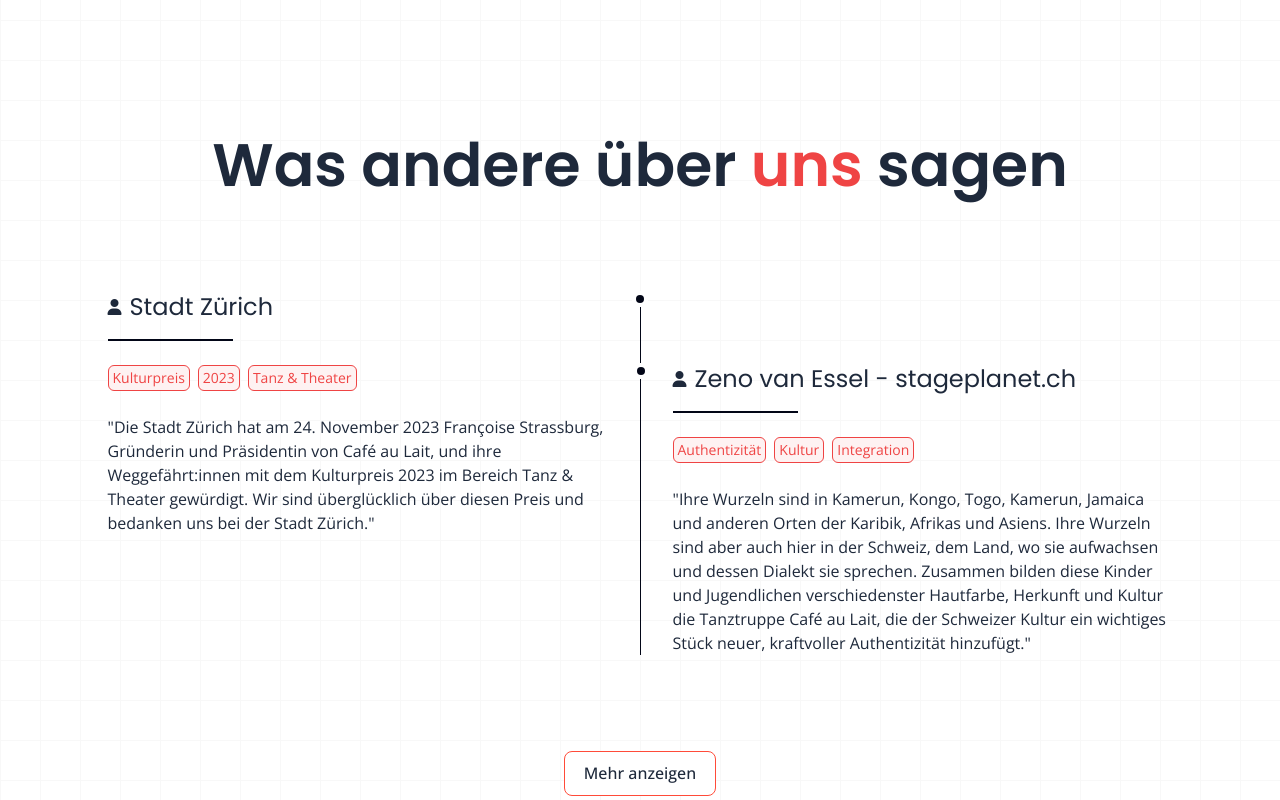
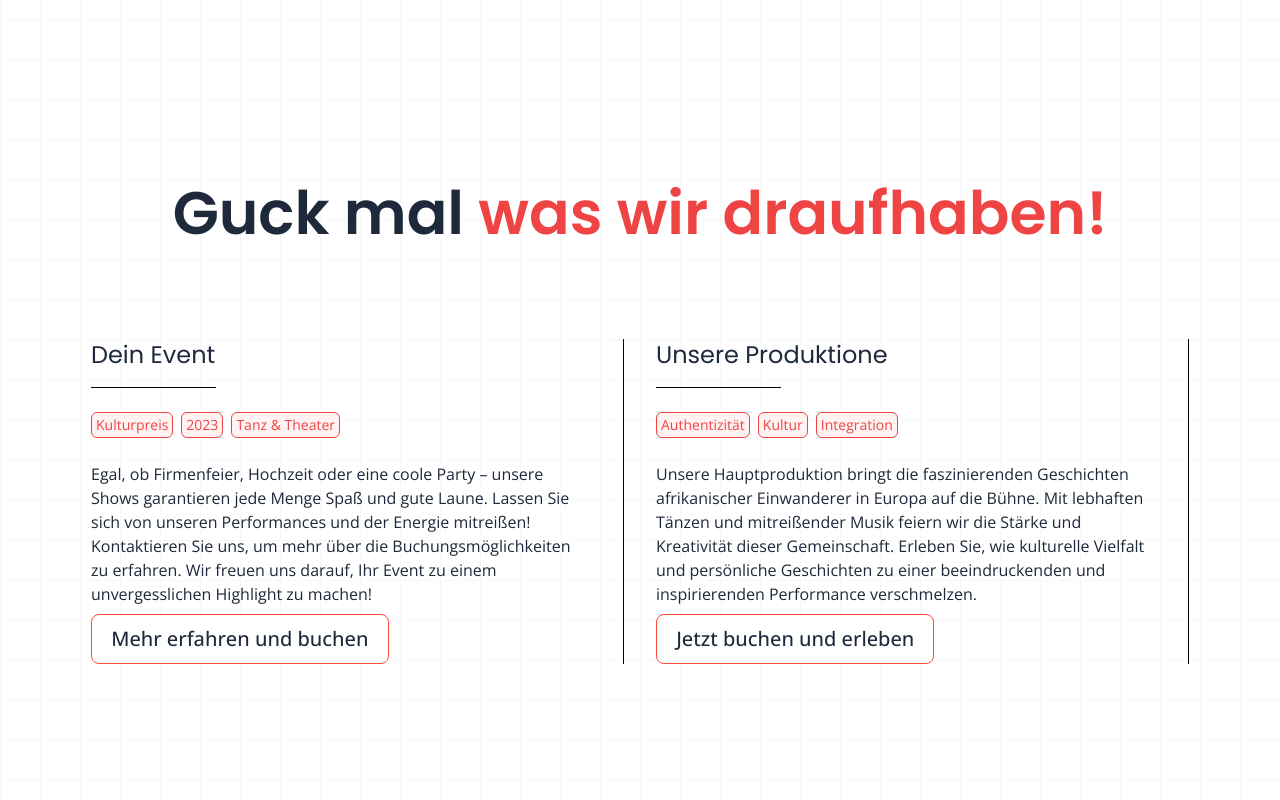
Before and after one commit to vntero/cafeaulait, a SvelteKit app: page / in a window 1280 px wide. Shown: the part 2260-3060 px from the top of the page. Built offline with nearby package versions, Linux system fonts and the light colour scheme.

Commit message:
finishes setting up boilerplate shows section

```diff
--- a/src/components/Shows.svelte
+++ b/src/components/Shows.svelte
@@ -1,58 +1,65 @@
 <script>
-    import ShowsCard from "./ShowsCard.svelte";
     import SectionWrapper from "./SectionWrapper.svelte";
 
-    let lim = true;
-
+    // Simplified showsList with exactly 2 items
     let showsList = [
         {
-            name: "Stadt Zürich",
-            review: `"Die Stadt Zürich hat am 24. November 2023 Françoise Strassburg, Gründerin und Präsidentin von Café au Lait, und ihre Weggefährt:innen mit dem Kulturpreis 2023 im Bereich Tanz & Theater gewürdigt. Wir sind überglücklich über diesen Preis und bedanken uns bei der Stadt Zürich."`,
+            name: "Dein Event",
+            review: `Egal, ob Firmenfeier, Hochzeit oder eine coole Party – unsere Shows garantieren jede Menge Spaß und gute Laune. Lassen Sie sich von unseren Performances und der Energie mitreißen! Kontaktieren Sie uns, um mehr über die Buchungsmöglichkeiten zu erfahren. Wir freuen uns darauf, Ihr Event zu einem unvergesslichen Highlight zu machen!`,
             features: [
                 "Kulturpreis",
                 "2023",
                 "Tanz & Theater",
             ],
+            buttonText: "Mehr erfahren und buchen"
         },
         {
-            name: "Zeno van Essel - stageplanet.ch",
-            review: `"Ihre Wurzeln sind in Kamerun, Kongo, Togo, Kamerun, Jamaica und anderen Orten der Karibik, Afrikas und Asiens. Ihre Wurzeln sind aber auch hier in der Schweiz, dem Land, wo sie aufwachsen und dessen Dialekt sie sprechen. Zusammen bilden diese Kinder und Jugendlichen verschiedenster Hautfarbe, Herkunft und Kultur die Tanztruppe Café au Lait, die der Schweizer Kultur ein wichtiges Stück neuer, kraftvoller Authentizität hinzufügt."`,
+            name: "Unsere Produktione",
+            review: `Unsere Hauptproduktion bringt die faszinierenden Geschichten afrikanischer Einwanderer in Europa auf die Bühne. Mit lebhaften Tänzen und mitreißender Musik feiern wir die Stärke und Kreativität dieser Gemeinschaft. Erleben Sie, wie kulturelle Vielfalt und persönliche Geschichten zu einer beeindruckenden und inspirierenden Performance verschmelzen.`,
             features: [
                 "Authentizität",
                 "Kultur",
                 "Integration",
             ],
+            buttonText: "Jetzt buchen und erleben"
         },
     ];
 </script>
 
 <SectionWrapper id="shows">
-    <div
-        class="flex flex-col gap-10 sm:gap-14 md:gap-24 py-20 flex-1 items-center justify-center"
-    >
+    <div class="flex flex-col gap-10 sm:gap-14 md:gap-24 py-20 flex-1 items-center justify-center">
         <div class="flex flex-col gap-2">
-            <br>
-            <h3
-                class="text-4xl sm:text-5xl md:text-6xl max-w-[1000px] mx-auto w-full font-semibold text-center"
-            >
-            Was andere über <span class="text-red-500">uns</span> sagen
+            <h3 class="text-4xl sm:text-5xl md:text-6xl max-w-[1000px] mx-auto w-full font-semibold text-center">
+                Guck mal <span class="text-red-500">was wir draufhaben!</span>
             </h3>
         </div>
         <div class="flex flex-col md:flex-row gap-8 w-fit mx-auto">
-            <div class="flex flex-col gap-8">
-                {#each lim ? showsList.slice(0, 4) : showsList as showsItem, index}
-                    <ShowsCard {showsItem} left={true} {index} />
-                {/each}
-            </div>
-            <div class="w-[1px] bg-slate-950 hidden md:flex"></div>
-            <div class="flex flex-col gap-8">
-                {#each lim ? showsList.slice(0, 4) : showsList as showsItem, index}
-                    <ShowsCard {showsItem} {index} />
-                {/each}
-            </div>
+            {#each showsList as showsItem, index}
+                <div class="flex flex-col gap-2 w-full max-w-[500px] mx-auto relative">
+                    <div class="flex relative">
+                        <div class="flex items-center gap-2">
+                            <h3 class="text-lg sm:text-xl md:text-2xl">
+                                {showsItem.name}
+                            </h3>
+                        </div>
+                    </div>
+                    <div class="h-[1.5px] bg-slate-950 w-1/4 mr-auto mb-4 mt-2"></div>
+                    <div class="flex items-center flex-wrap gap-2 text-xs sm:text-sm mb-4">
+                        {#each showsItem.features as keyword}
+                            <div class="p-1 py-0.5 rounded-md border border-solid border-red-500 bg-red-50 text-red-500">
+                                <p>{keyword}</p>
+                            </div>
+                        {/each}
+                    </div>
+                    <p>{showsItem.review}</p>
+                    <div class="flex items-center gap-4">
+                        <button class="specialBtn">
+                            <p class="text-base sm:text-lg md:text-xl">{showsItem.buttonText}</p>
+                        </button>
+                    </div>
+                </div>
+                <div class="w-[1px] bg-slate-950 hidden md:flex"></div>
+            {/each}
         </div>
-        <button on:click={() => (lim = !lim)} class="specialBtn">
-            <p>{lim ? "Mehr anzeigen" : "Weniger anzeigen"}</p>
-        </button>
     </div>
 </SectionWrapper>
--- a/src/components/ShowsCard.svelte
+++ /dev/null
@@ -1,46 +0,0 @@
-<script>
-    export let showsItem;
-    export let left;
-    export let index;
-</script>
-
-<div
-    class={"flex flex-col gap-2 w-full max-w-[500px] mx-auto relative " +
-        (left
-            ? index % 2 === 1
-                ? "hidden md:flex opacity-0 pointer-events-none max-h-[40px] overflow-hidden"
-                : " "
-            : index % 2 === 0
-              ? "hidden md:flex opacity-0 pointer-events-none max-h-[40px] overflow-hidden"
-              : " ")}
->
-    <div class="flex relative">
-        <div
-            class={"absolute reounded-full bg-white aspect-square hidden md:grid place-items-center h-4 top-0 " +
-                (index % 2 === 0
-                    ? " right-0 -mr-8 translate-x-1/2"
-                    : " left-0 -ml-8 -translate-x-1/2")}
-        >
-            <div
-                class="rounded-full bg-slate-950 aspect-square bg-slate-950 h-2"
-            />
-        </div>
-        <div class="flex items-center gap-2">
-            <i class="fa-solid fa-user" />
-            <h3 class="text-lg sm:text-xl md:text-2xl">
-                {showsItem.name}
-            </h3>
-        </div>
-    </div>
-    <div class="h-[1.5px] bg-slate-950 w-1/4 mr-auto mb-4 mt-2"></div>
-    <div class="flex items-center flex-wrap gap-2 text-xs sm:text-sm mb-4">
-        {#each showsItem.features as keywork}
-            <div
-                class="p-1 py-0.5 rounded-md border border-solid border-red-500 bg-red-50 text-red-500"
-            >
-                <p>{keywork}</p>
-            </div>
-        {/each}
-    </div>
-    <p>{showsItem.review}</p>
-</div>
--- a/src/components/UberUns.svelte
+++ b/src/components/UberUns.svelte
@@ -1,5 +1,5 @@
 <script>
-    import ReviewCard from "./ReviewCard.svelte";
+    import ReviewCard from "./UberUnsCard.svelte";
     import SectionWrapper from "./SectionWrapper.svelte";
 
     let lim = true;
```
